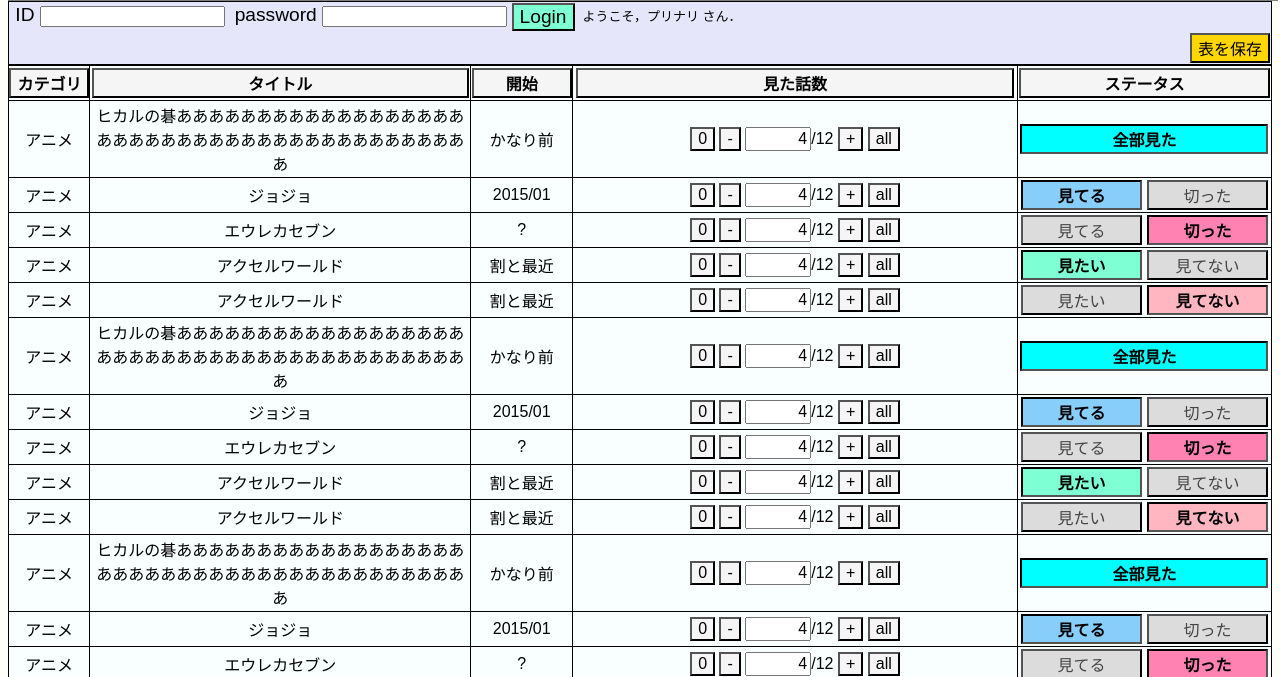
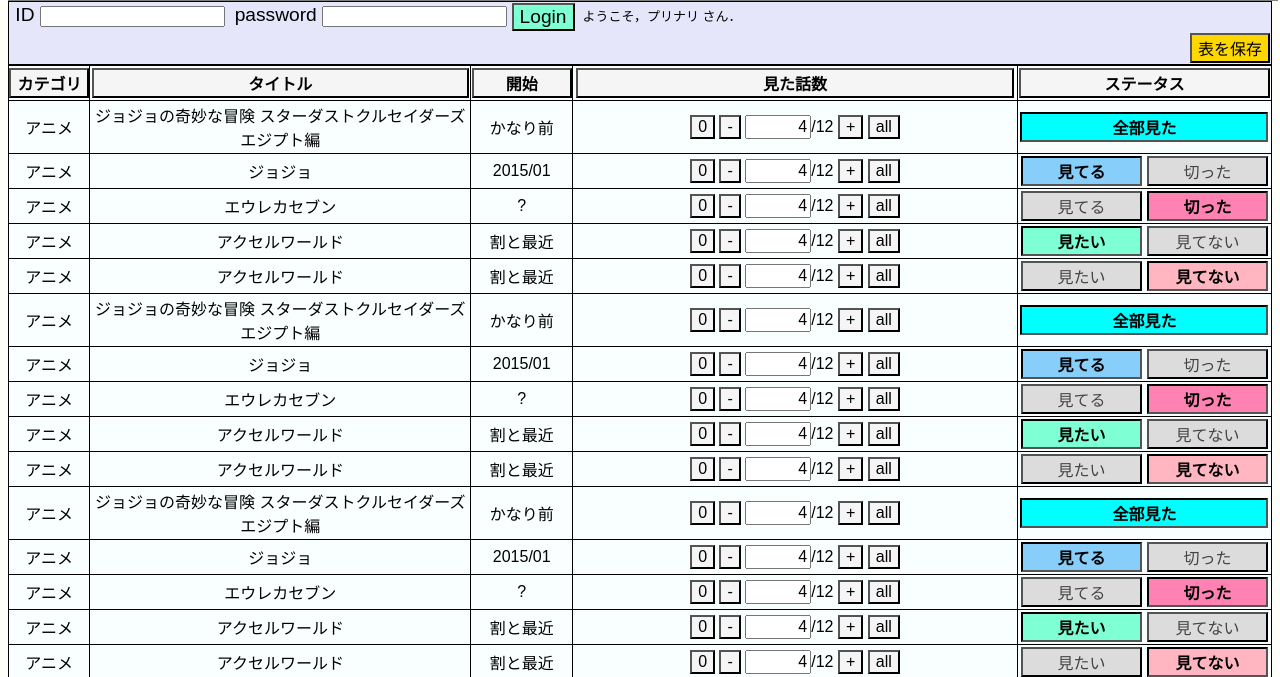
Before and after one commit to takuaraki/takuaraki.github.io, a plain HTML site: page AnimeXP/20150306_6.html in a window 1280 px wide. Shown: the part 68-745 px from the top of the page. Drawn offline with Linux system fonts and the light colour scheme.

Commit message:
modify animexp/indexes

```diff
--- a/AnimeXP/20150306_6.html
+++ b/AnimeXP/20150306_6.html
@@ -35,7 +35,7 @@
             </tr>
             <tr align="center">
                 <td class="category">アニメ</td>
-                <td class="title">ヒカルの碁ああああああああああああああああああああああああああああああああああああああああああ</td>
+                <td class="title">ジョジョの奇妙な冒険 スターダストクルセイダーズ エジプト編</td>
                 <td class="whenStart">かなり前</td>
                 <td class="watchedEpisodeNum">
                     <input type="button" value="0">
@@ -114,7 +114,7 @@
             </tr>
             <tr align="center">
                 <td class="category">アニメ</td>
-                <td class="title">ヒカルの碁ああああああああああああああああああああああああああああああああああああああああああ</td>
+                <td class="title">ジョジョの奇妙な冒険 スターダストクルセイダーズ エジプト編</td>
                 <td class="whenStart">かなり前</td>
                 <td class="watchedEpisodeNum">
                     <input type="button" value="0">
@@ -193,7 +193,7 @@
             </tr>
             <tr align="center">
                 <td class="category">アニメ</td>
-                <td class="title">ヒカルの碁ああああああああああああああああああああああああああああああああああああああああああ</td>
+                <td class="title">ジョジョの奇妙な冒険 スターダストクルセイダーズ エジプト編</td>
                 <td class="whenStart">かなり前</td>
                 <td class="watchedEpisodeNum">
                     <input type="button" value="0">
@@ -272,7 +272,7 @@
             </tr>
             <tr align="center">
                 <td class="category">アニメ</td>
-                <td class="title">ヒカルの碁ああああああああああああああああああああああああああああああああああああああああああ</td>
+                <td class="title">ジョジョの奇妙な冒険 スターダストクルセイダーズ エジプト編</td>
                 <td class="whenStart">かなり前</td>
                 <td class="watchedEpisodeNum">
                     <input type="button" value="0">
--- a/AnimeXP/style_6.css
+++ b/AnimeXP/style_6.css
@@ -1,6 +1,10 @@
 body {
     background-color: #FFFFF9;
     font-family: sans-serif;
+}
+
+input[type="button"] {
+    -webkit-appearance: none;
 }
 
 /* ヘッダー部分 */
```
